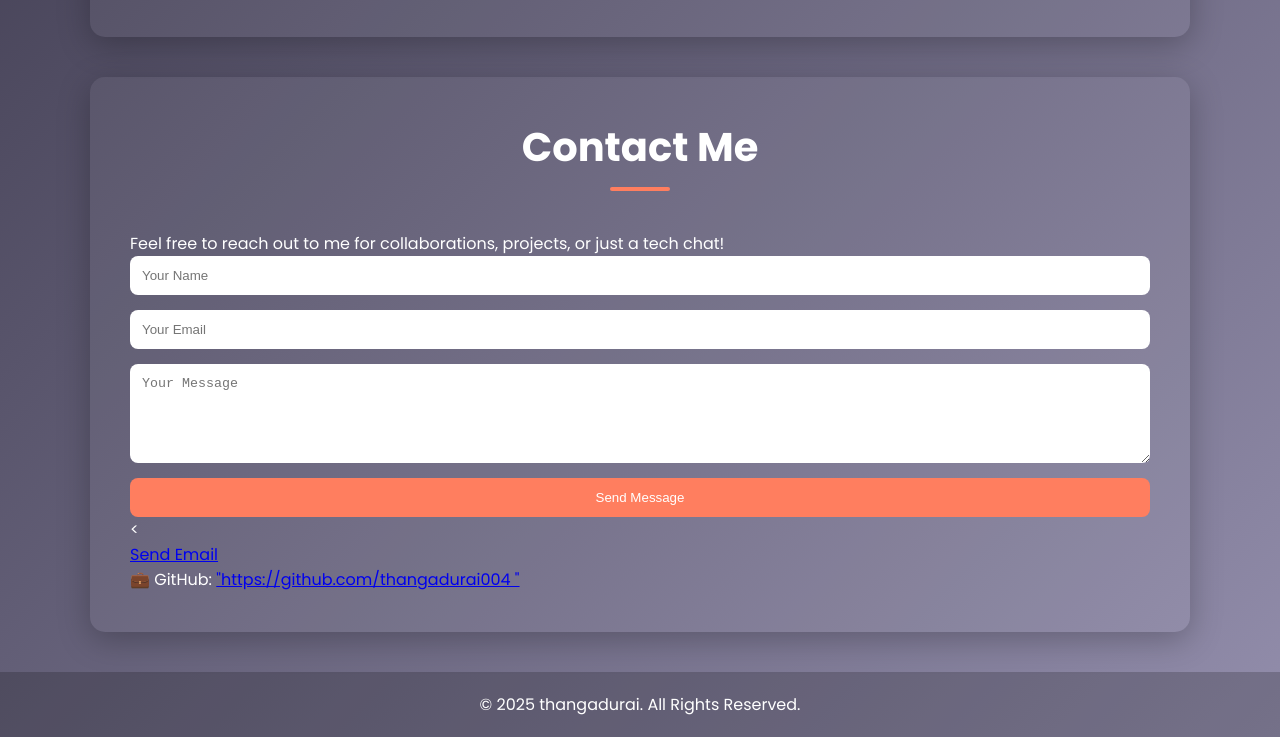
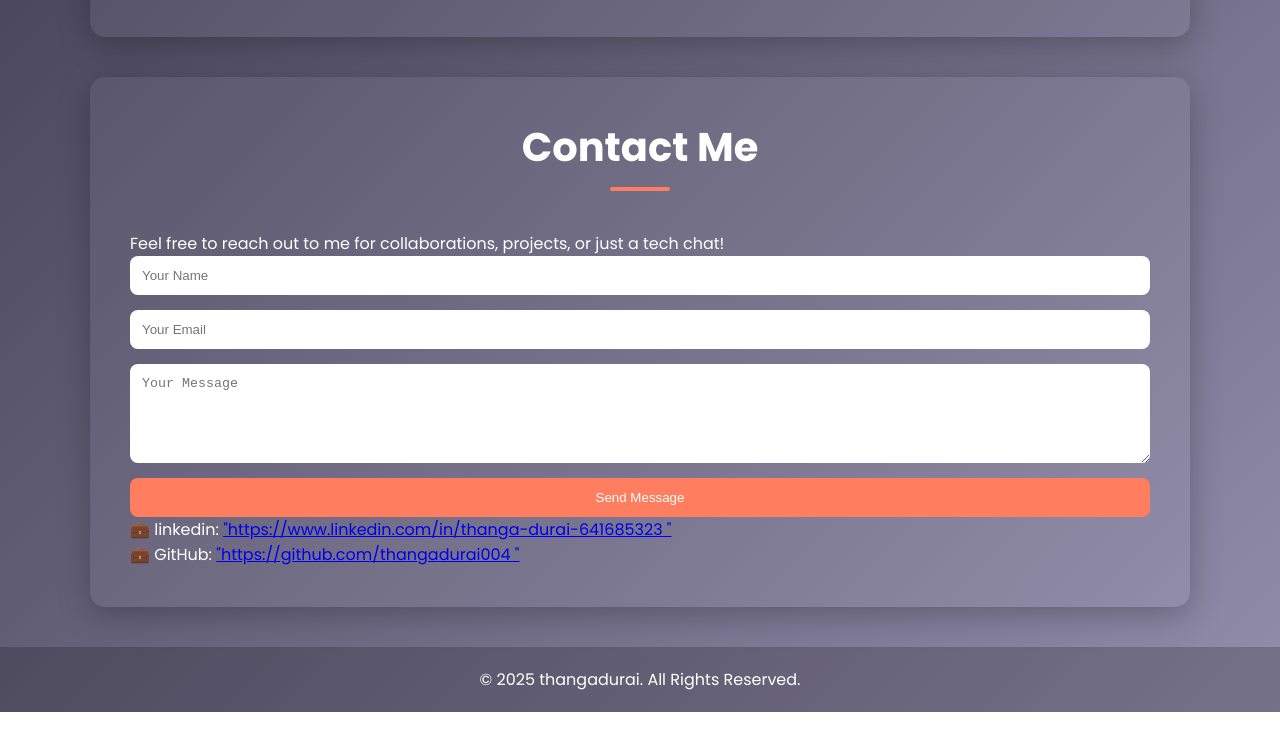
Before and after one commit to thangadurai004/portfolio1, a plain HTML site: page portfolio/index.html in a window 1280 px wide. Shown: the part 1249-1986 px from the top of the page. After the commit the page ends 1961 px from the top, so only its background shows below. Drawn offline with Linux system fonts and the light colour scheme.

Commit message:
Update index.html

```diff
--- a/portfolio/index.html
+++ b/portfolio/index.html
@@ -84,7 +84,8 @@
             <textarea name="message" placeholder="Your Message" rows="5" required></textarea>
             <button type="submit">Send Message</button>
         </form>
-        <</p><a href="mailto:thangam00411@gmail.com">Send Email</a>
+         <p>💼 linkedin: <a href="https://www.linkedin.com/in/thanga-durai-641685323" target="_blank">"https://www.linkedin.com/in/thanga-durai-641685323
+        "</a></p>
 
         <p>💼 GitHub: <a href="https://github.com/thangadurai004" target="_blank">"https://github.com/thangadurai004
         "</a></p>
```
